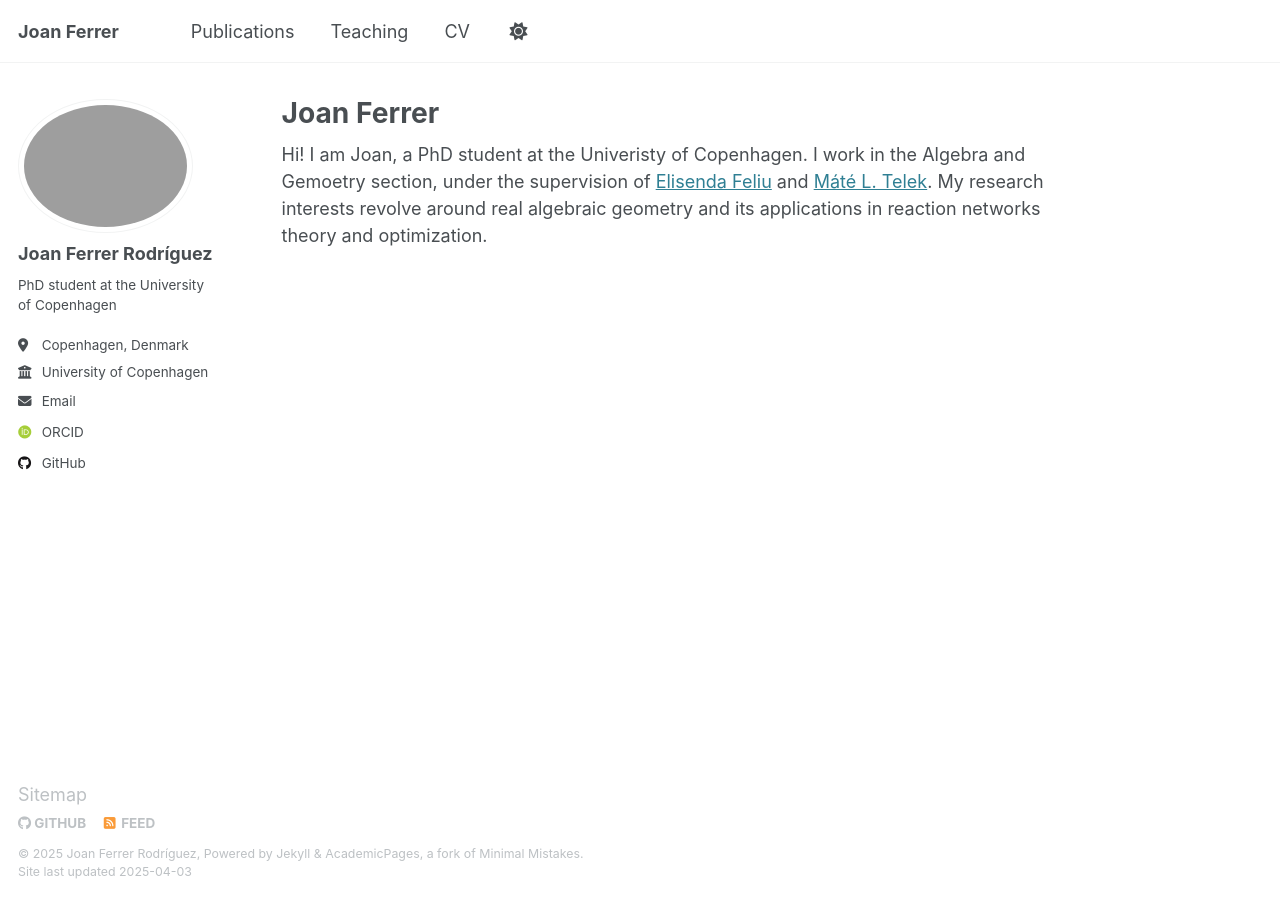
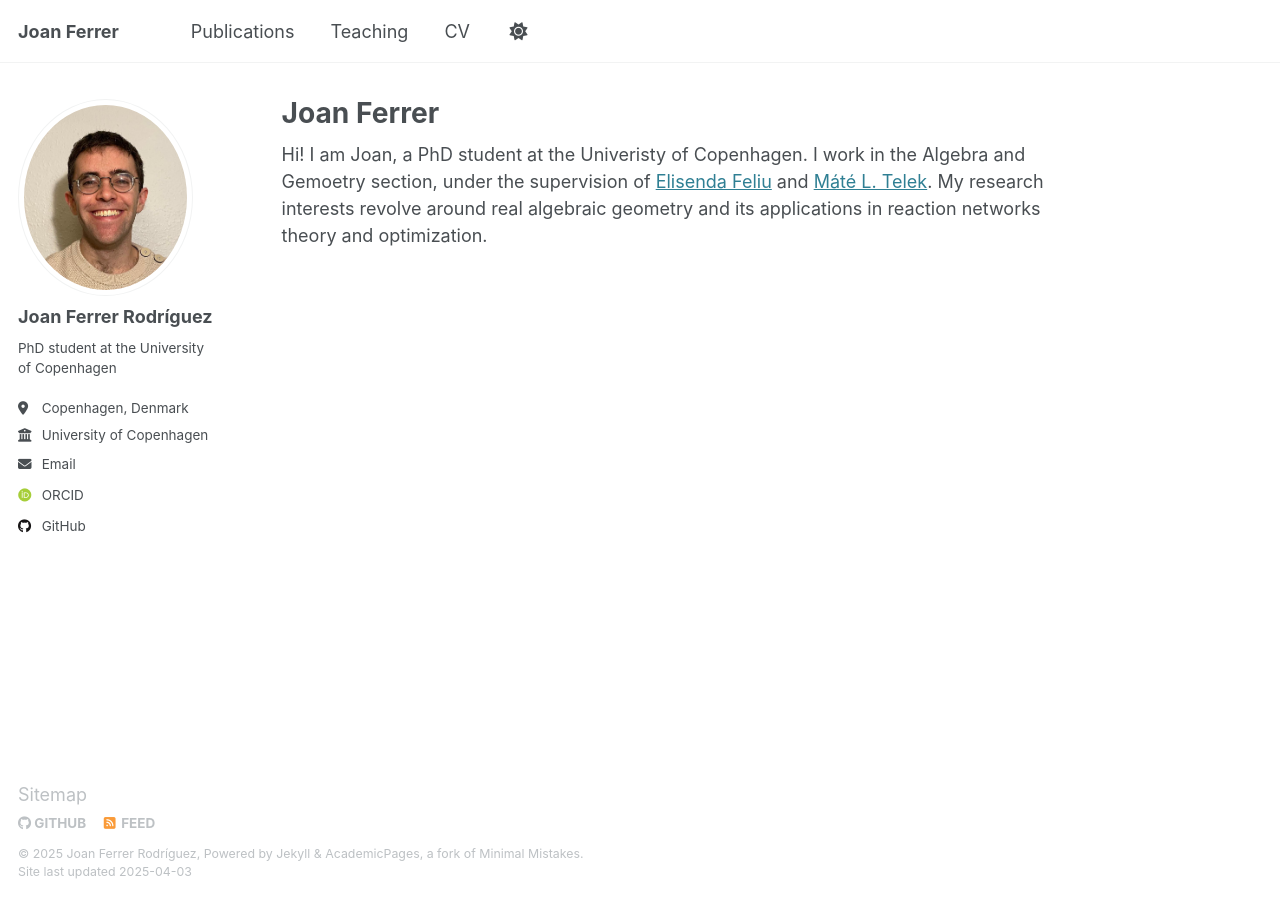
Before and after one commit to joan-ferrer/joan-ferrer.github.io, a Jekyll site: the page built from _pages/about.md, in a window 1280 px wide. Built offline with Jekyll 4.4.1, drawn with Linux system fonts in a browser that asks for light colours; some web fonts are replaced.

Commit message:
Update _config.yml

```diff
--- a/_config.yml
+++ b/_config.yml
@@ -22,7 +22,7 @@ repository               : "joan-ferrer/joan-ferrer.github.io"
 #               Additional customization can be done by editing /_includes/author-profile.html
 author:
   # Biographic information
-  avatar           : "photo_website.jpg"
+  avatar           : "photo_website.jpeg"
   name             : "Joan Ferrer Rodríguez"
   pronouns         : # example: "she/her"
   bio              : "PhD student at the University of Copenhagen"
```
